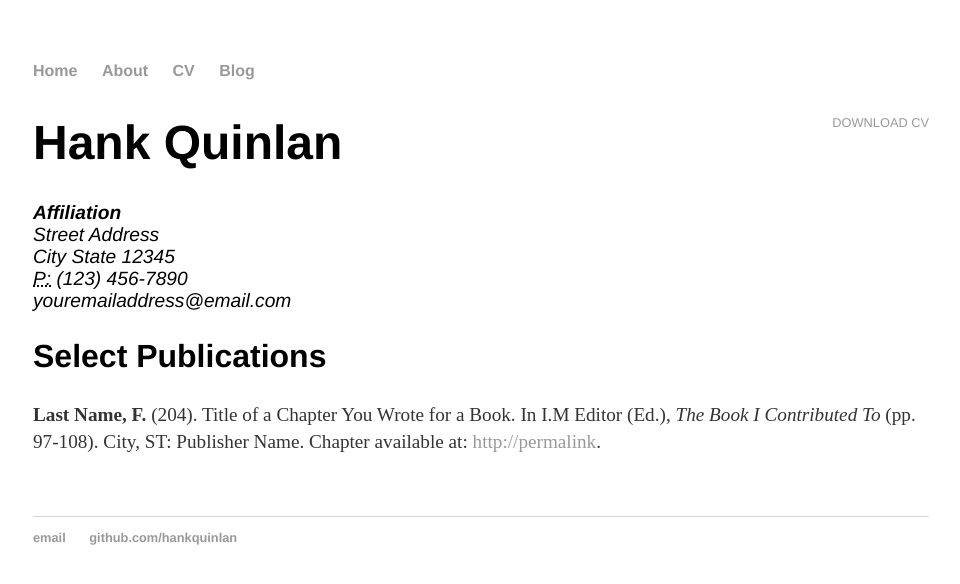
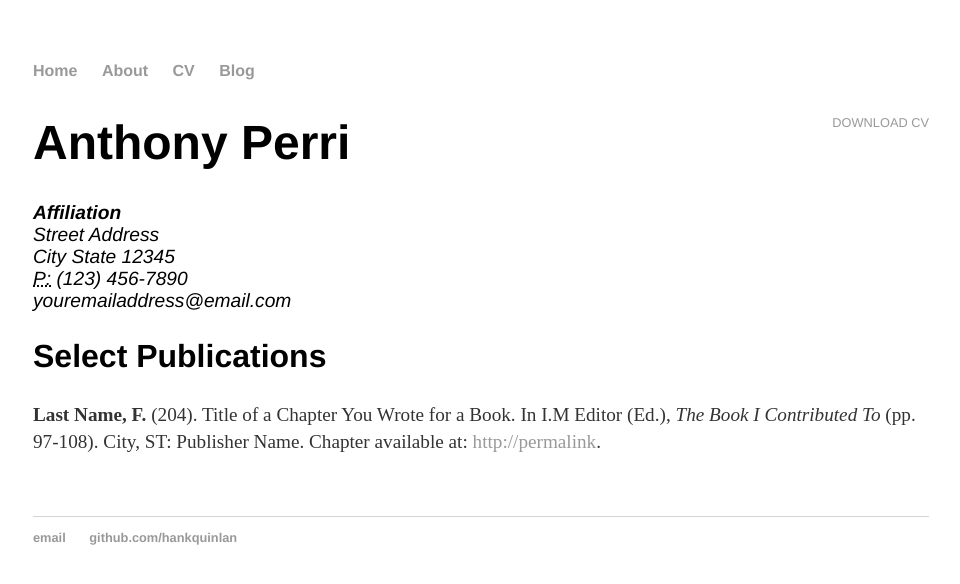
Before and after one commit to AnthonyEPerri/AnthonyEPerri.github.io, a Jekyll site: the page built from cv/index.html, in a window 1280 px wide. Shown: the top 584 px of the page, without its empty margins (159-1119 px from the left). Built offline with Jekyll 4.4.1, drawn with Linux system fonts in a browser that asks for light colours.

Commit message:
Update index.html

```diff
--- a/cv/index.html
+++ b/cv/index.html
@@ -5,7 +5,7 @@ title: CV of Your Name
 
 	<div class="cv">
 		<a href="#" class="download" title="Download CV as PDF">Download CV</a>
-					<h1>Hank Quinlan</h1>
+					<h1>Anthony Perri</h1>
 					<address>
 					<strong>Affiliation</strong><br>
 					Street Address<br>
```
